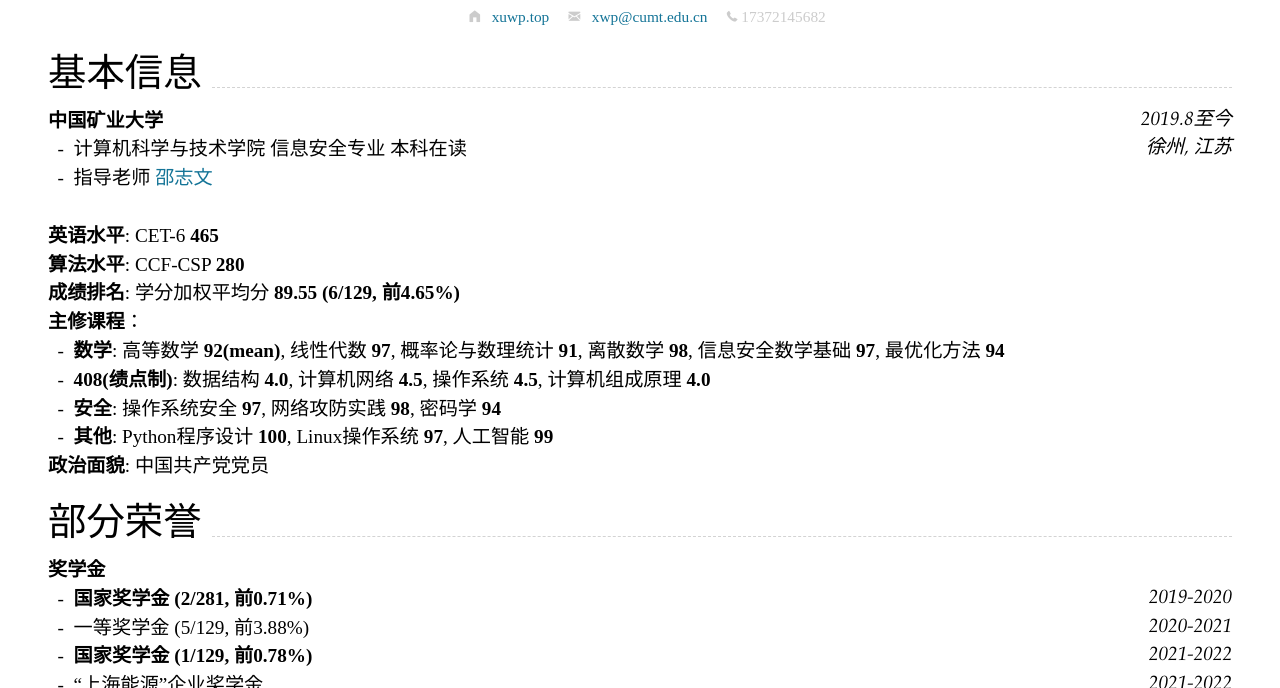
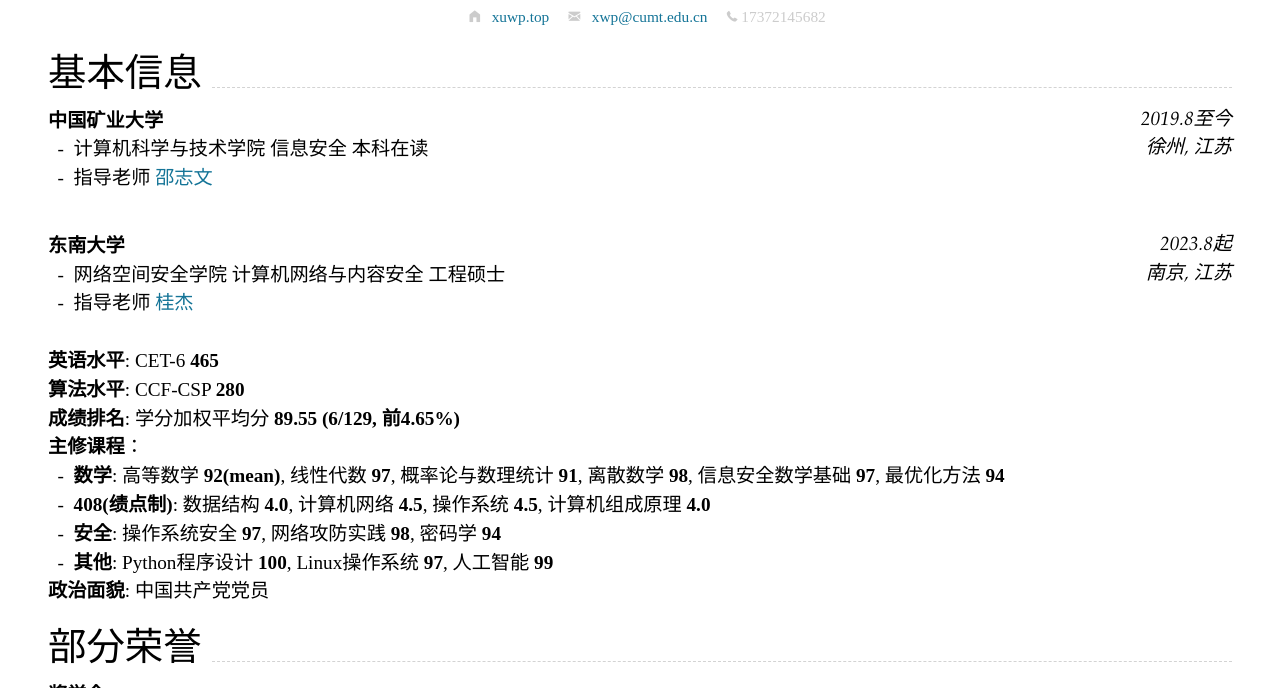
Before and after one commit to WanpengXu/cv-zh, a Jekyll site: the page built from index.md, in a window 1280 px wide and 900 px high, cut to the strip 212-900 px from the top of the window. Built offline with Jekyll 4.4.1, drawn with Linux system fonts in a browser that asks for light colours; nearby versions of some CDN libraries.

Commit message:
update content

````diff
--- a/index.md
+++ b/index.md
@@ -32,8 +32,19 @@ Supported arguments:
 徐州, 江苏
 ```
 
-- 计算机科学与技术学院 信息安全专业 本科在读
+- 计算机科学与技术学院 信息安全 本科在读
 - 指导老师 [邵志文](https://zhiwenshao.github.io/)
+
+<br>
+
+### **东南大学** `2023.8起`
+
+```
+南京, 江苏
+```
+
+- 网络空间安全学院 计算机网络与内容安全 工程硕士
+- 指导老师 [桂杰](https://guijiejie.github.io/)
 
 <br>
 
````
